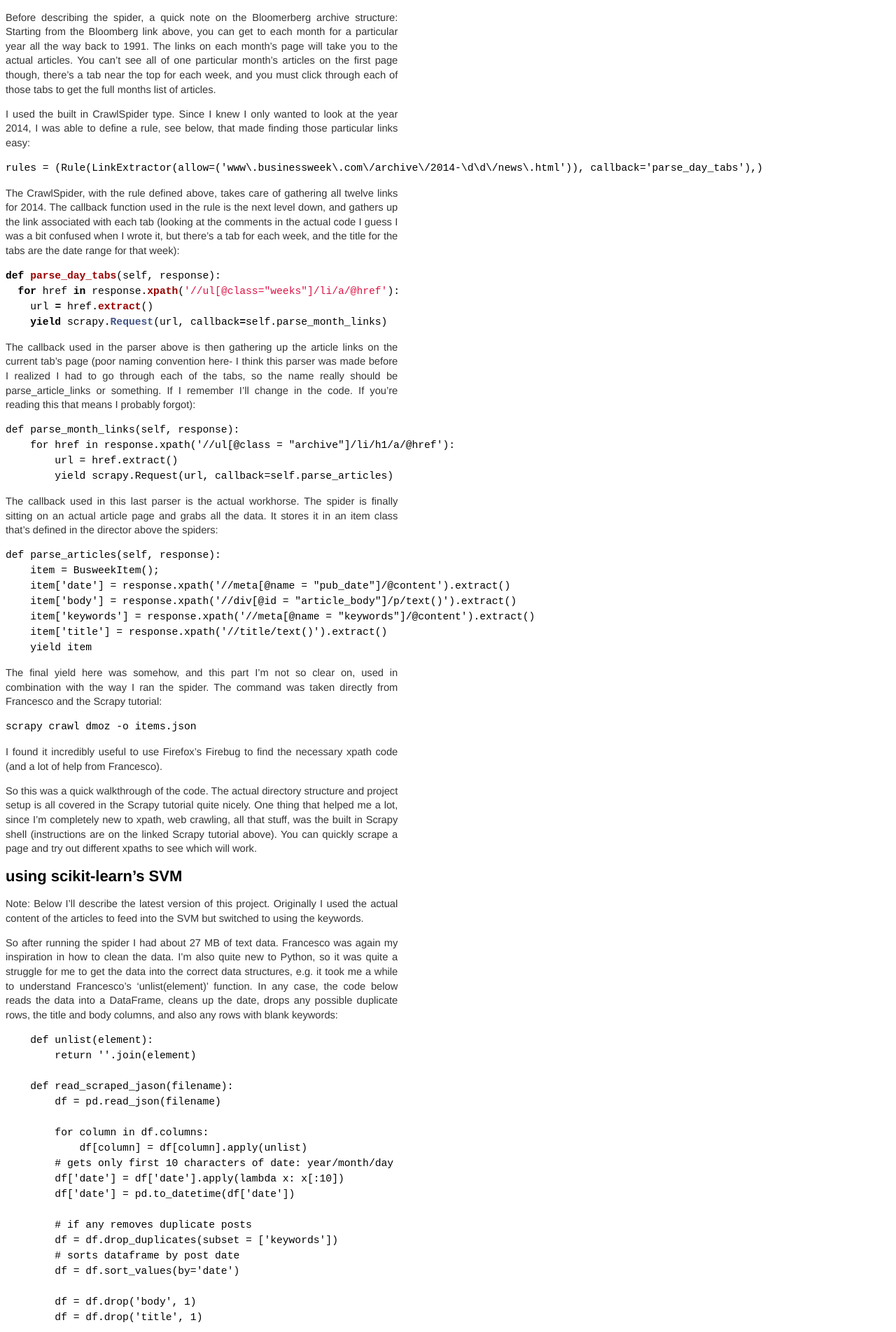
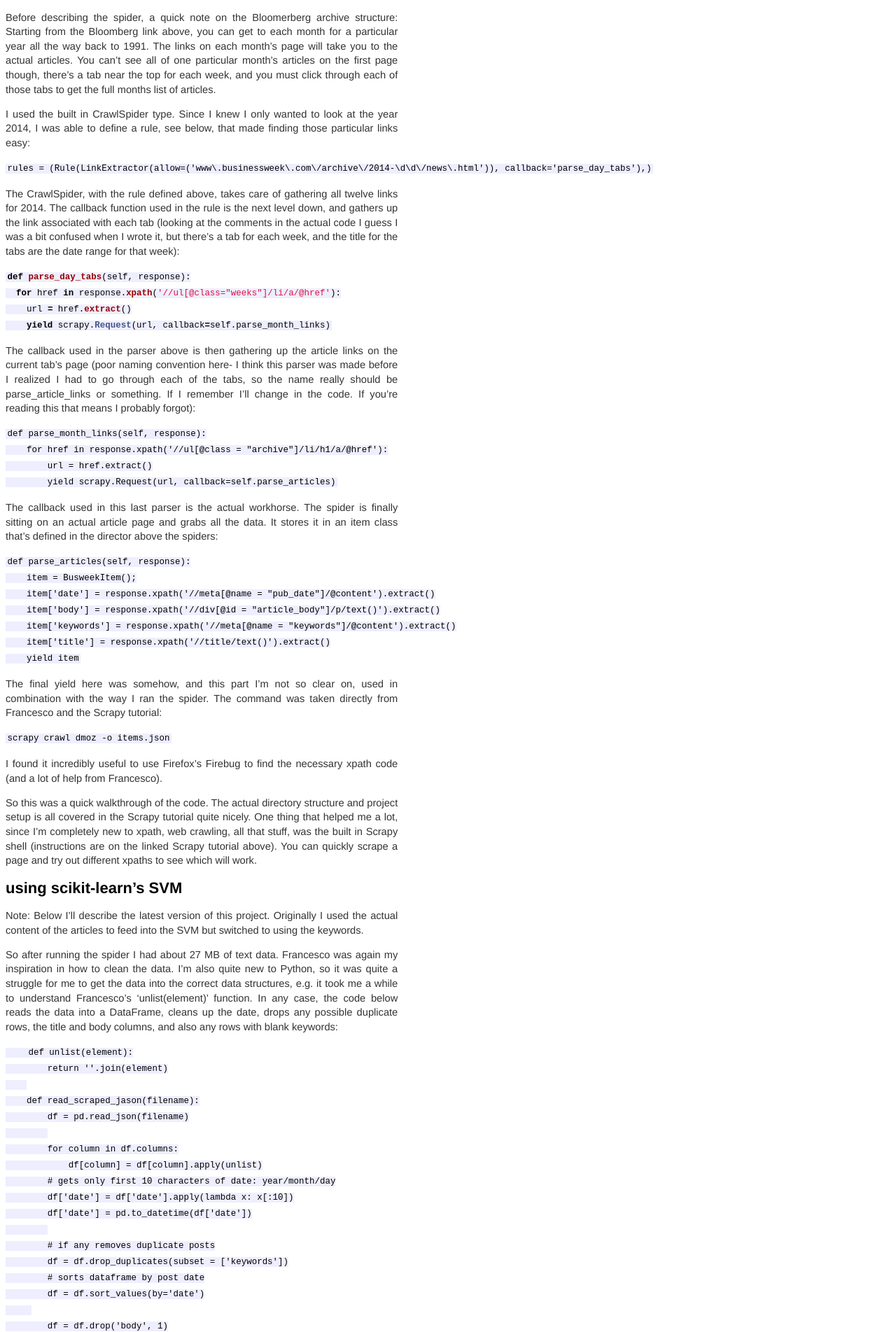
Before and after one commit to bsmitty5000/bsmitty5000.github.io, a Jekyll site: the page built from _posts/2016-02-06-Stock-Market-Predictions-Using-Scrapy-and-SVMs.md, in a window 1280 px wide. Shown: the part 714-2617 px from the top of the page at 70% size. Built offline with Jekyll 4.4.1, drawn with Linux system fonts in a browser that asks for light colours; comment, search, counter and statistics services are not loaded.

Commit message:
Update main.css

```diff
--- a/css/main.css
+++ b/css/main.css
@@ -51,13 +51,13 @@
   line-height: 1.5em;
 }
 
-code.post {
+code{
     border: 1px solid #ddd;
     background-color: #eef;
     font-size: 85%;
     padding: 0 .2em;
   }
 
-pre.post code.post {
+pre code{
   border: none;
 }
```
